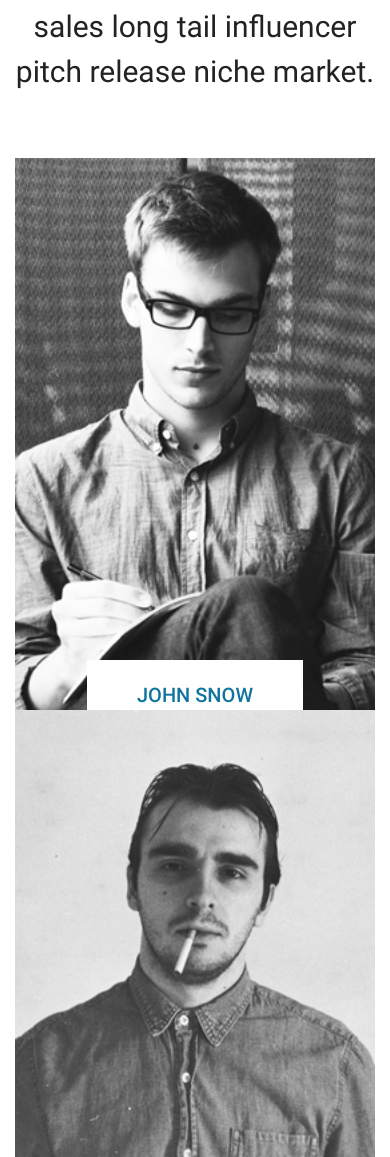
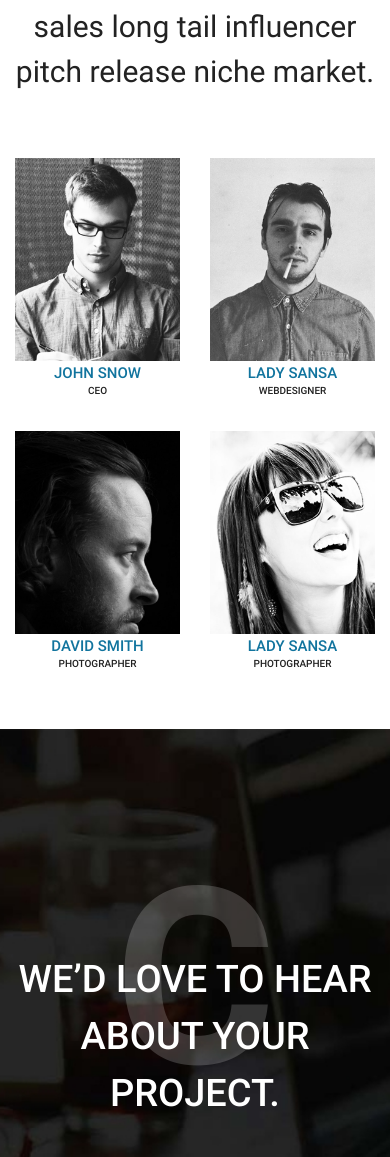
Before and after one commit to costaline/creatives-da, a website: page source/index.html in a window 390 px wide. Shown: the part 7238-8395 px from the top of the page. Drawn offline with nearby package versions, Linux system fonts and the light colour scheme; files that its build step writes are made by us from their sources; files whose address does not match are found by name.

Commit message:
adaptive fix team

```diff
--- a/source/blocks/member/style/member.less
+++ b/source/blocks/member/style/member.less
@@ -32,3 +32,14 @@
   text-transform: uppercase;
   text-align: center;
 }
+
+@media (max-width: 992px) {
+  .member__name {
+    margin-top: 0px;
+    font-size: 15px;
+  }
+
+  .member__position {
+    font-size: 10px;
+  }
+}
--- a/source/blocks/team/style/team.less
+++ b/source/blocks/team/style/team.less
@@ -24,3 +24,13 @@
   font-weight: 400;
   text-align: center;
 }
+
+@media (max-width: 992px) {
+  .team {
+    padding-bottom: 25px;
+  }
+
+  .team__item {
+    margin-bottom: 20px;
+  }
+}
--- a/source/index.html
+++ b/source/index.html
@@ -258,28 +258,28 @@
           </div>
         </div>
         <ul class="team__list row">
-          <li class="member team__item col-lg-3">
+          <li class="member team__item col-md-3 col-6">
             <img class="member__picture" src="img/member-1.jpg" width="270" height="414" alt="member-1">
             <div class="member__info">
               <p class="member__name">JOHN SNOW</p>
               <p class="member__position">CEO</p>
             </div>
           </li>
-          <li class="member team__item col-lg-3">
+          <li class="member team__item col-md-3 col-6">
             <img class="member__picture" src="img/member-2.jpg" width="270" height="414" alt="member-2">
             <div class="member__info">
               <p class="member__name">LADY SANSA</p>
               <p class="member__position">WebDesigner</p>
             </div>
           </li>
-          <li class="member team__item col-lg-3">
+          <li class="member team__item col-md-3 col-6">
             <img class="member__picture" src="img/member-3.jpg" width="270" height="414" alt="member-3">
             <div class="member__info">
               <p class="member__name">DAVID SMITH</p>
               <p class="member__position">Photographer</p>
             </div>
           </li>
-          <li class="member team__item col-lg-3">
+          <li class="member team__item col-md-3 col-6">
             <img class="member__picture" src="img/member-4.jpg" width="270" height="414" alt="member-4">
             <div class="member__info">
               <p class="member__name">LADY SANSA</p>
```
